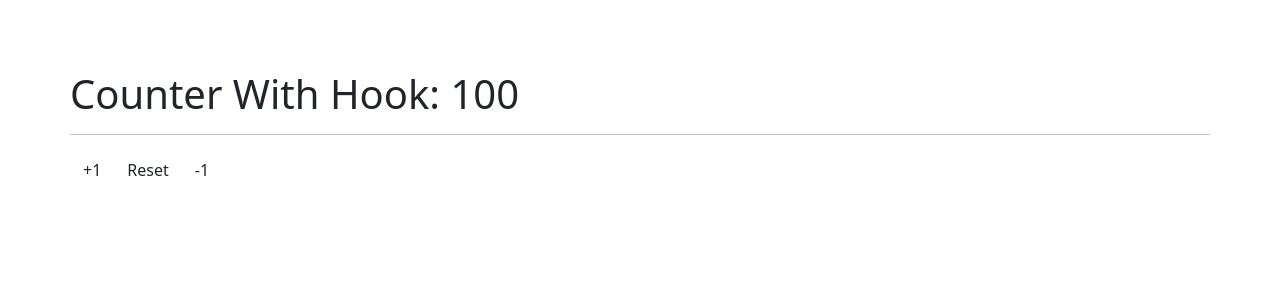
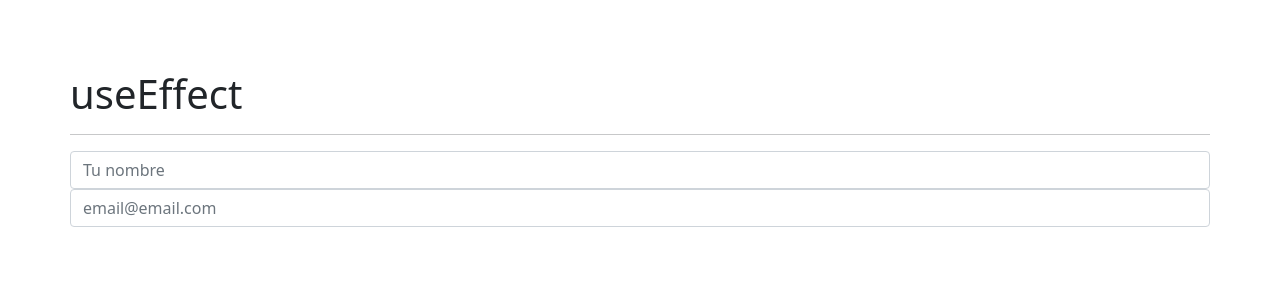
Before and after one commit to andrezffajardo/ReactJS-zero-to-expert-Hook-App, a React (Create React App) app: page / in a window 1280 px wide. Shown: the top 300 px of the page. Built offline with nearby package versions, Linux system fonts and the light colour scheme.

Commit message:
Create a useEffect -> SimpleForm

```diff
--- /dev/null
+++ b/src/components/02-useEffect/SimpleForm.js
@@ -0,0 +1,54 @@
+import React, {useEffect, useState} from 'react';
+import './effects.css';
+
+export const SimpleForm = () => {
+
+    const [formState, setFormState] = useState({
+        name: '',
+        email: '',
+    });
+
+    const { name, email } = formState;
+
+    useEffect( () => {
+        console.log('hey!!')
+    }, []);
+
+    const handleInputChange = ({ target }) => {
+        setFormState({
+            ...formState,
+            [ target.name ]: target.value
+        });
+    }
+
+    return (
+        <>
+            <h1>useEffect</h1>
+            <hr />
+            <div className="form-group">
+                <input
+                    type="text"
+                    name="name"
+                    className="form-control"
+                    placeholder="Tu nombre"
+                    autoComplete="off"
+                    value={ name }
+                    onChange={ handleInputChange }
+                />
+            </div>
+            <div className="form-group">
+                <input
+                    type="text"
+                    name="email"
+                    className="form-control"
+                    placeholder="email@email.com"
+                    autoComplete="off"
+                    value={ email }
+                    onChange={ handleInputChange }
+                />
+            </div>
+
+
+        </>
+    );
+};
--- /dev/null
+++ b/src/components/02-useEffect/effects.css
@@ -0,0 +1,4 @@
+
+body {
+    padding: 70px;
+}
--- a/src/index.js
+++ b/src/index.js
@@ -2,10 +2,11 @@ import React from 'react';
 import ReactDOM from 'react-dom';
 //import {HookApp} from "./HookApp";
 //import { CounterApp } from './components/01-useState/CounterApp';
-import {CounterWithCustomHook} from "./components/01-useState/CounterWithCustomHook";
+//import {CounterWithCustomHook} from "./components/01-useState/CounterWithCustomHook";
+import {SimpleForm} from './components/02-useEffect/SimpleForm';
 
 
 ReactDOM.render(
-    <CounterWithCustomHook />,
+    <SimpleForm />,
   document.getElementById('root')
 );
```
